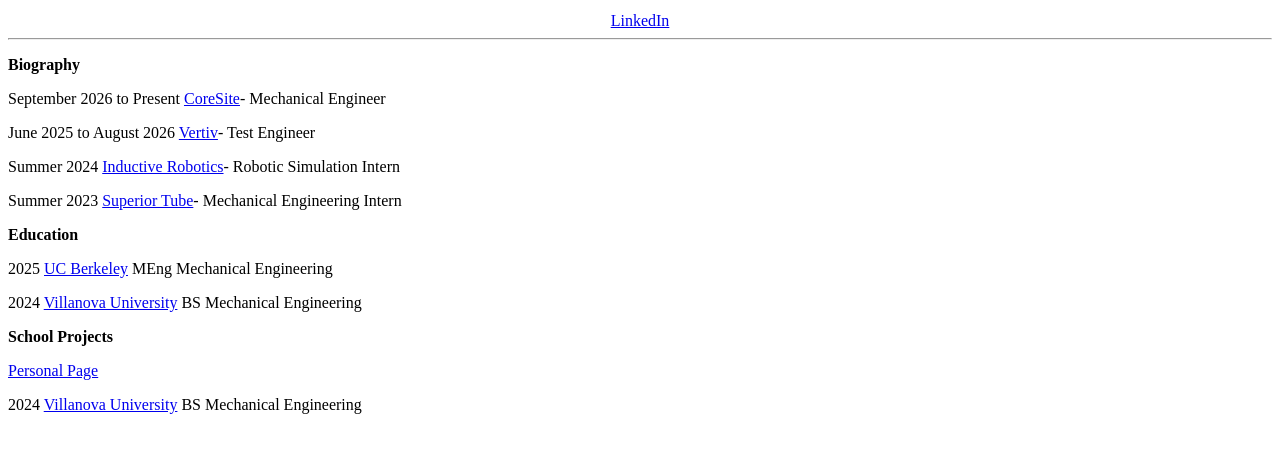
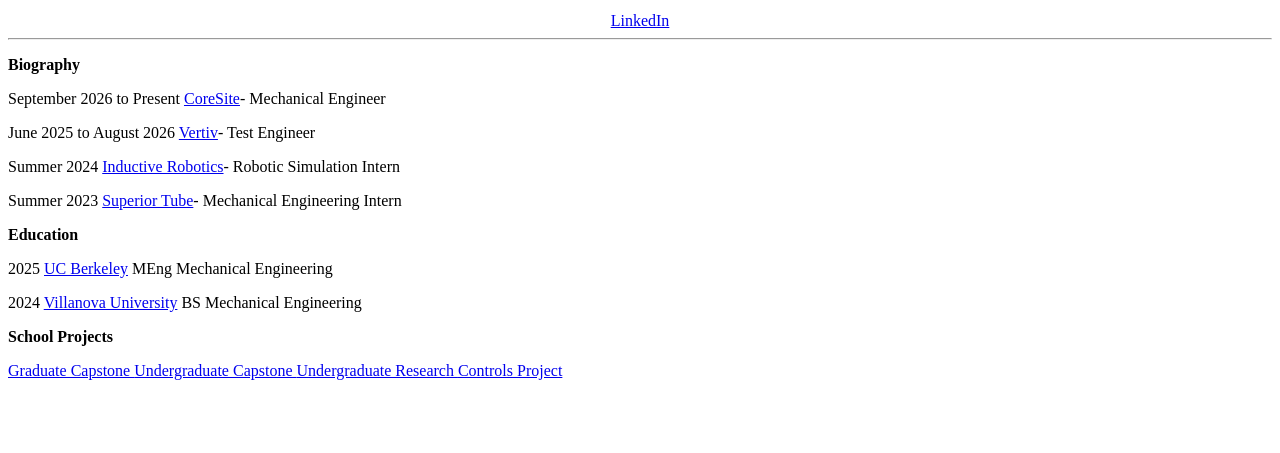
Before and after one commit to jahndagr8/supersimple-website, a plain HTML site: page index.html in a window 1280 px wide. Shown: the part 175-628 px from the top of the page. Drawn offline with Linux system fonts and the light colour scheme.

Commit message:
Update school project links in index.html

```diff
--- a/index.html
+++ b/index.html
@@ -82,12 +82,20 @@
       <p style="font-weight: bold;">
         School Projects
       </p>
-                  <a href="school.html" target="_blank">
-          Personal Page
+                  <a href="school1.html" target="_blank">
+          Graduate Capstone
         </a>
-      <p>
-        2024 <a href="https://www.villanova.edu">Villanova University</a> BS Mechanical Engineering
-      </p>
+                  <a href="school2.html" target="_blank">
+          Undergraduate Capstone
+        </a>
+        </a>
+                  <a href="school3.html" target="_blank">
+          Undergraduate Research
+        </a>
+              </a>
+                  <a href="https://www.youtube.com/watch?v=5uuW7jPLmLY" target="_blank">
+          Controls Project
+        </a>
     </div>
   </body>
 </html>
```
